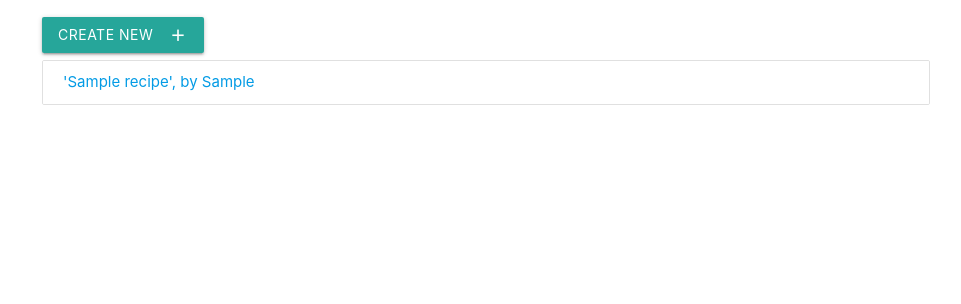
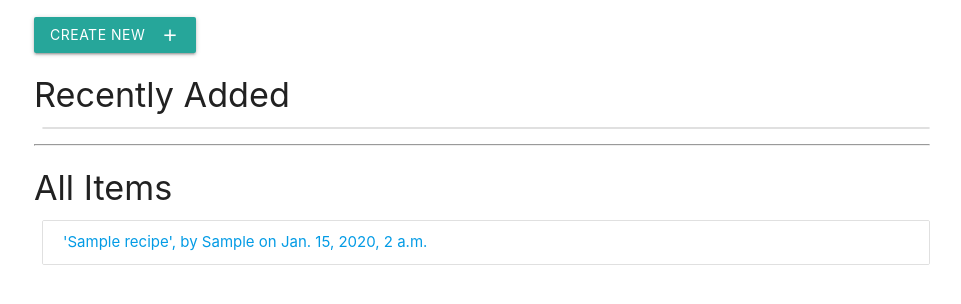
Before and after one commit to arkssheo/py-recipes, a Django app: page /apps/recipe-tracker/ in a window 1280 px wide. Shown: the part 142-446 px from the top of the page, without its empty margins (158-1119 px from the left). Run offline with Django 3.2, Linux system fonts and the light colour scheme; tables that the repository leaves empty hold one stand-in row (values such as "Sample post"); some libraries are stand-ins or nearby versions.

Commit message:
added "recently added" recipes 3 weeks from today

```diff
--- a/pyrecipes/recipes/models.py
+++ b/pyrecipes/recipes/models.py
@@ -6,6 +6,8 @@ class Recipe(models.Model):
 	submitted_by = models.CharField(max_length=200)
 	process = models.TextField('step-by-Step process', max_length=9000)
 	ingredient_text = models.TextField('ingredients', max_length=2000, default='')
+	created_at = models.DateTimeField(auto_now_add=True)
+	updated_at = models.DateTimeField(auto_now=True)
 
 	def __str__(self):
 		return f"'{self.title}', by {self.submitted_by}"
--- a/pyrecipes/recipes/templates/recipes/recipe_list.html
+++ b/pyrecipes/recipes/templates/recipes/recipe_list.html
@@ -5,13 +5,25 @@
 {% endblock %}
 
 {% block content %}
+<a class="btn waves-effect waves-light" href="{% url 'recipes:new' %}">Create new
+	<i class="material-icons right">add</i>
+</a>
+<h4>Recently Added</h4>
 <section class="recipe-list">
-	<a class="btn waves-effect waves-light" href="{% url 'recipes:new' %}">Create new
-	    <i class="material-icons right">add</i>
-	</a>
 	<ul class="collection">
-		{% for recipe in object_list %}
-			<li class="collection-item"><a href="{% url 'recipes:detail' recipe.id %}">{{ recipe }}</a></li>
+		{% for recipe in recent_items %}
+			<li class="collection-item"><a href="{% url 'recipes:detail' recipe.id %}">{{ recipe }} on {{ recipe.created_at }}</a></li>
+		{% endfor %}
+	</ul>
+</section>
+
+<hr>
+
+<h4>All Items</h4>
+<section class="recipe-list">
+	<ul class="collection">
+		{% for recipe in all_ordered %}
+			<li class="collection-item"><a href="{% url 'recipes:detail' recipe.id %}">{{ recipe }} on {{ recipe.created_at }}</a></li>
 		{% endfor %}
 	</ul>
 </section>
--- a/pyrecipes/recipes/views.py
+++ b/pyrecipes/recipes/views.py
@@ -2,6 +2,7 @@ from django.shortcuts import render, get_object_or_404
 from django.http import HttpResponse, Http404, HttpResponseRedirect
 from django.views.generic import ListView, DetailView, CreateView, UpdateView, DeleteView
 from django.urls import reverse, reverse_lazy
+import datetime
 
 from .models import Recipe
 from .forms import RecipeForm
@@ -13,6 +14,18 @@ from .forms import RecipeForm
 # 	return render(request, 'recipes/index.html', context)
 class RecipeList(ListView):
 	model = Recipe
+
+	def get_context_data(self, *, object_list=None, **kwargs):
+		today = datetime.date.today()
+		weekday = today.weekday()
+		recent_delta = datetime.timedelta(days=weekday, weeks=3)
+		recent_date = today - recent_delta
+
+		context = super().get_context_data(**kwargs)
+
+		context['recent_items'] = self.get_queryset().filter(created_at__gte=recent_date).order_by('-created_at')
+		context['all_ordered'] = self.get_queryset().order_by('-created_at')
+		return context
 
 class RecipeDetail(DetailView):
 	model = Recipe
--- a/pyrecipes/settings.py
+++ b/pyrecipes/settings.py
@@ -110,7 +110,7 @@ AUTH_PASSWORD_VALIDATORS = [
 
 LANGUAGE_CODE = 'en-us'
 
-TIME_ZONE = 'UTC'
+TIME_ZONE = 'America/Los_Angeles'
 
 USE_I18N = True
 
```
Also changed, not shown: pyrecipes/recipes/migrations/0004_auto_20200402_0524.py (added).
